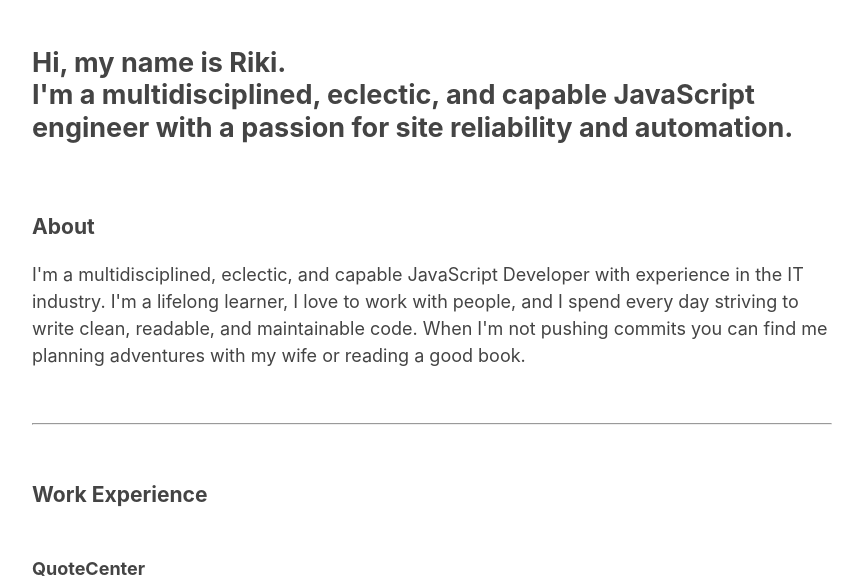
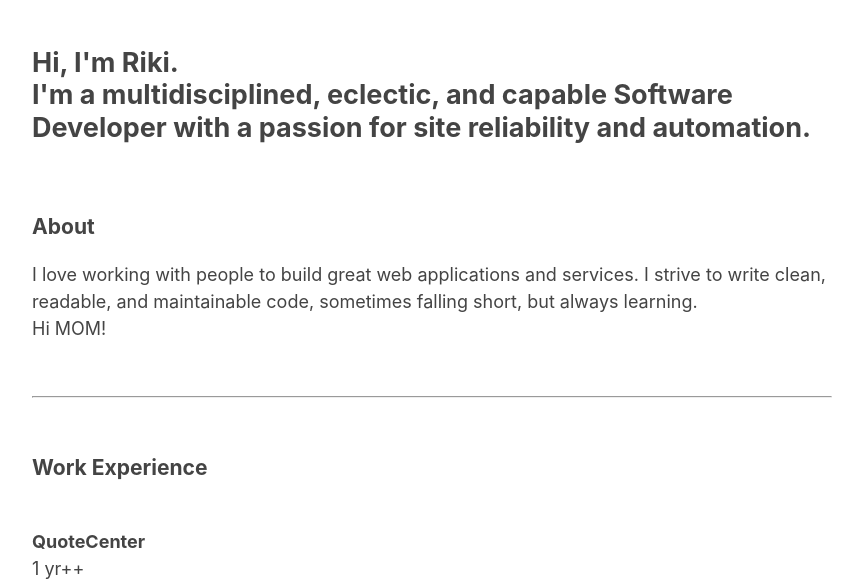
Before and after one commit to mostriki/portfolio, a plain HTML site: page index.html in a window 1280 px wide. Shown: the part 215-800 px from the top of the page, without its empty margins (208-1071 px from the left). Drawn offline with Linux system fonts and the light colour scheme.

Commit message:
hi mom test

```diff
--- a/index.html
+++ b/index.html
@@ -31,9 +31,9 @@
         <br>
         <div>
             <h2>
-                Hi, my name is Riki.
+                Hi, I'm Riki.
                 <br>
-                I'm a multidisciplined, eclectic, and capable JavaScript engineer with a passion for
+                I'm a multidisciplined, eclectic, and capable Software Developer with a passion for
                 site reliability and automation.
             </h2>
         </div>
@@ -42,10 +42,10 @@
         <div id="about">
             <h3>About</h3>
             <p>
-                I'm a multidisciplined, eclectic, and capable JavaScript Developer with experience in the IT industry.
-                I'm a lifelong learner, I love to work with people, and I spend every day striving to write clean,
-                readable, and maintainable code. When I'm not pushing commits you can find me planning adventures with
-                my wife or reading a good book.
+                I love working with people to build great web applications and services. I strive to write
+                clean, readable, and maintainable code, sometimes falling short, but always learning.
+                <br>
+                Hi MOM!
             </p>
         </div>
 <!--work experience    -->
```
